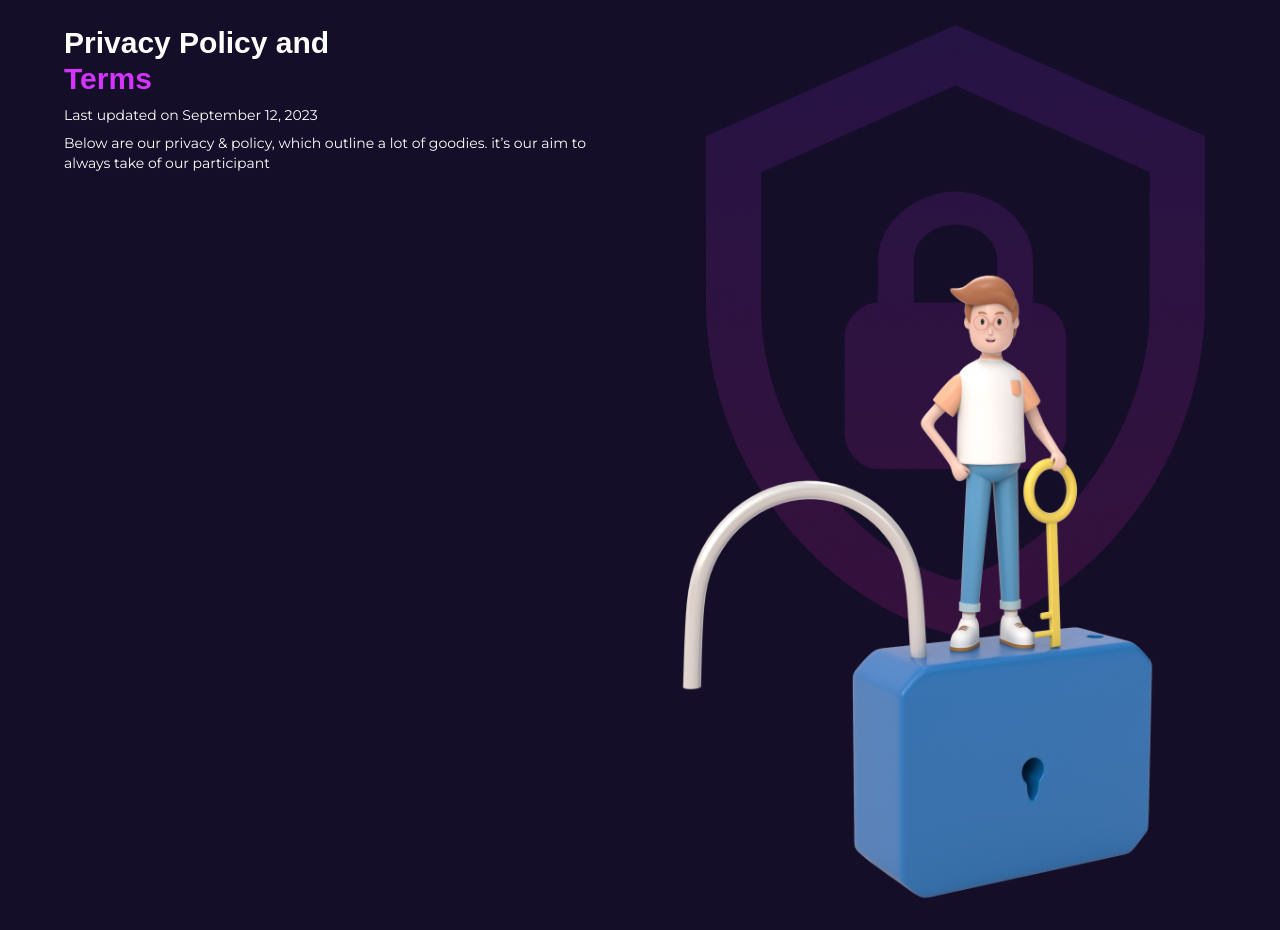
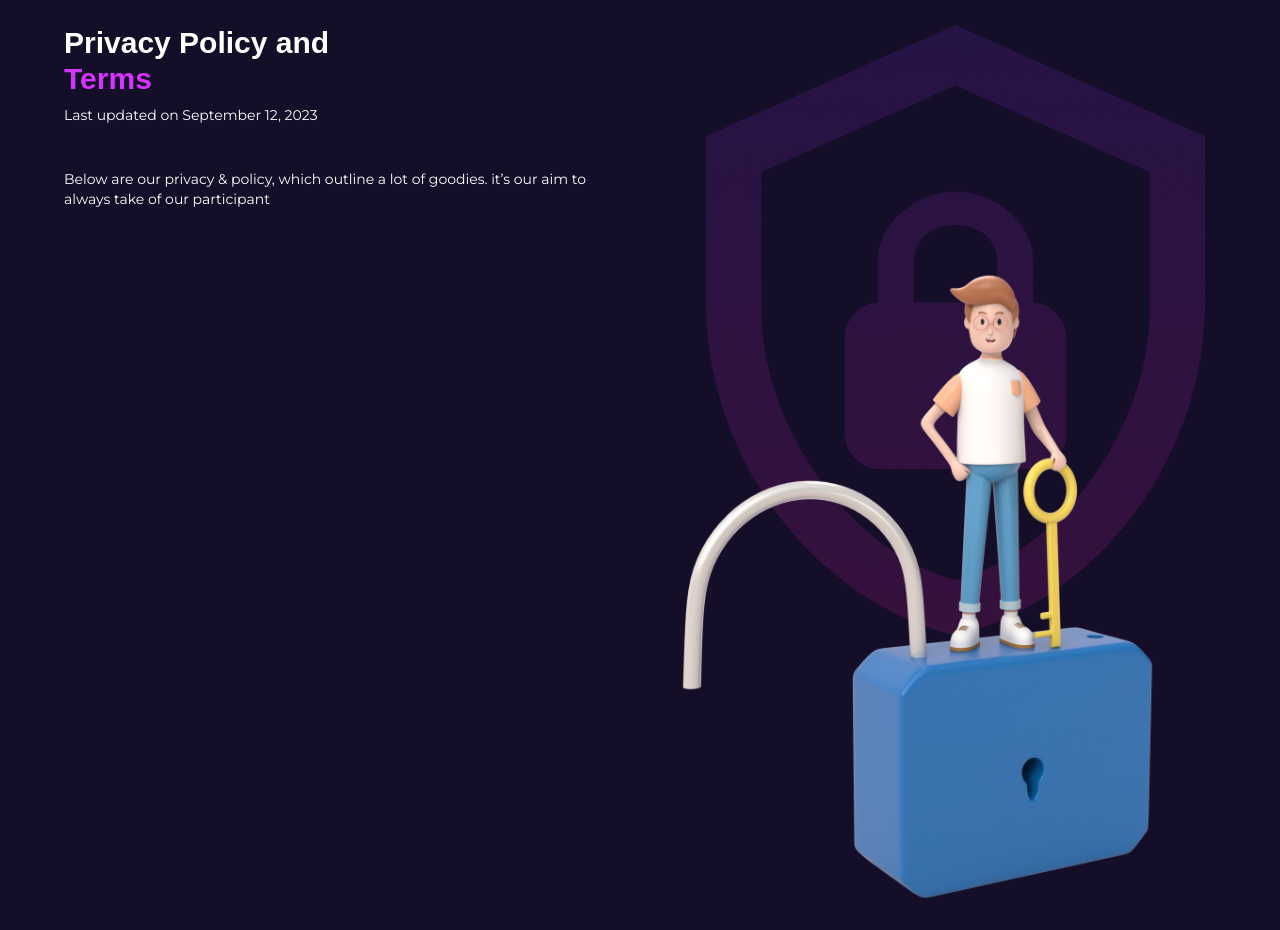
Before and after one commit to gift56/getlinked-ui-challengn, a Next.js app: page / in a window 1280 px wide. Shown: the part 5960-6890 px from the top of the page. Built offline with nearby package versions, Linux system fonts and the light colour scheme; a web font is replaced by a local one.

Commit message:
moving to the next

```diff
--- a/components/LandingpageContent/Privacy.tsx
+++ b/components/LandingpageContent/Privacy.tsx
@@ -26,17 +26,17 @@ const Privacy = () => {
               >
                 Last updated on September 12, 2023
               </motion.p>
+            </div>
             <motion.p
               initial={{ opacity: 0, y: 20 }}
               whileInView={{ opacity: 1, y: 0 }}
               transition={{ type: "spring", duration: 2 }}
               viewport={{ once: true }}
-                className="text-center tab:text-start text-sm font-normal"
+              className="text-center tab:text-start text-sm font-normal mt-5"
             >
               {`Below are our privacy & policy, which outline a lot of goodies.
                 it’s our aim to always take of our participant`}
             </motion.p>
-            </div>
           </div>
           <div className="w-full">
             <motion.img
```
Also changed, not shown: public/icon/checkIcon.svg (added). Lines whose indentation alone changed are shown as unchanged.
